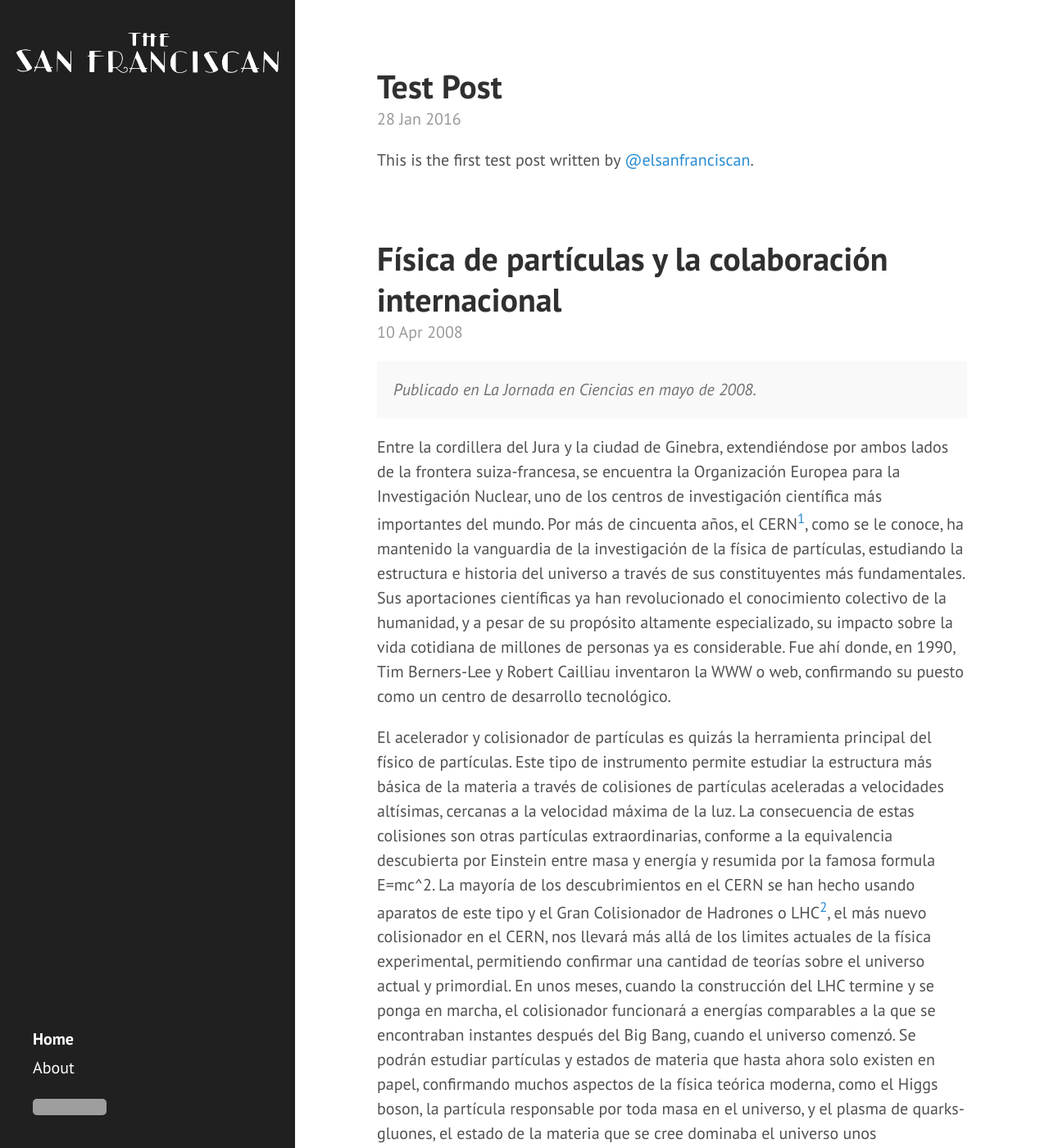
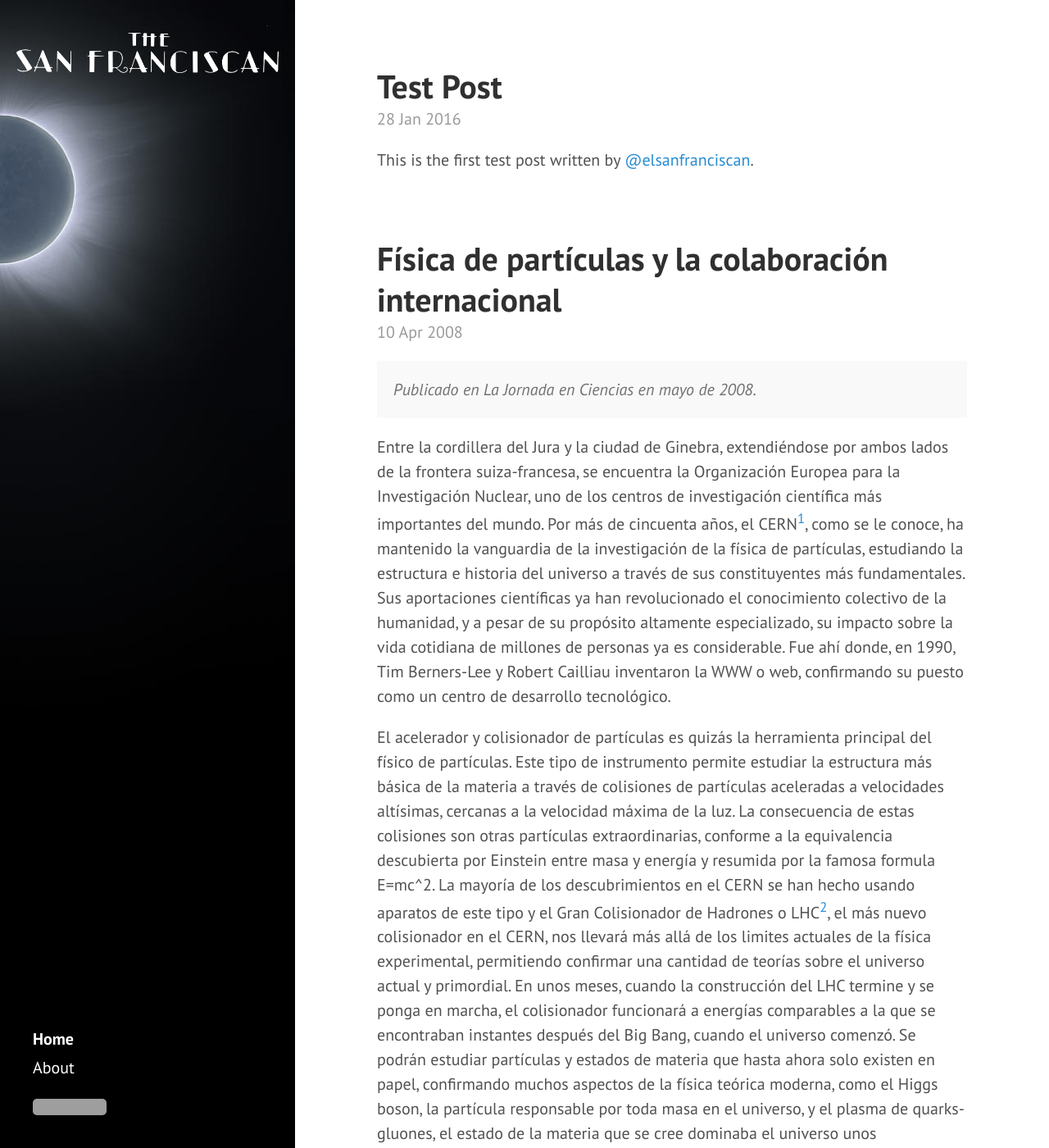
Before and after one commit to chema/sanfranciscan, a Jekyll site: the page built from index.html, in a window 1280 px wide and 1400 px high. Shown: the whole window at 82% size. Built offline with Jekyll 4.4.1, drawn with Linux system fonts in a browser that asks for light colours; Markdown is read by kramdown in place of the engine named in the settings; the list of posts is cut into pages by our own code; grey boxes are pictures that could not be loaded.

Commit message:
added sidebar background

```diff
--- a/public/css/hyde.css
+++ b/public/css/hyde.css
@@ -57,7 +57,9 @@ html {
   text-align: center;
   padding: 2rem 1rem;
   color: rgba(255,255,255,.5);
-  background-color: #202020;
+  background-color: #000000;
+  background-image: url("/public/sun.jpg");
+  background-repeat:no-repeat;
 }
 @media (min-width: 48em) {
   .sidebar {
```
Also changed, not shown: public/sun.jpg (added).
